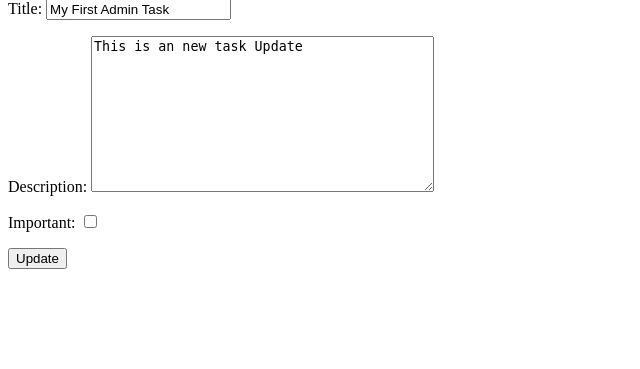
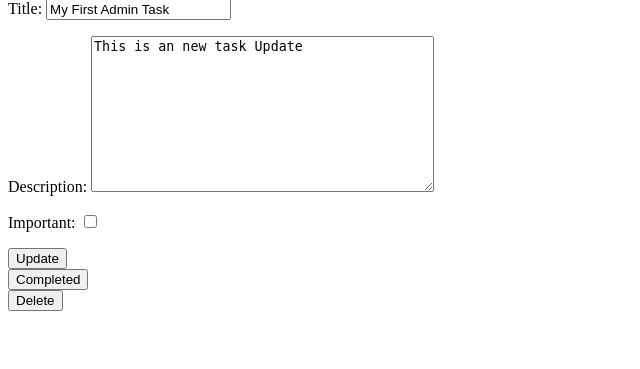
Before and after one commit to FerxhoDev/DjangoApp, a Django app: page /tasks/1/ in a window 1280 px wide. Shown: the part 169-538 px from the top of the page, without its empty margins (0-640 px from the left). Run offline with Django 5.2, Linux system fonts and the light colour scheme; a user stored in the database is signed in; data comes from the database, SQL or seed files in the repository; both versions use the stored data as it was after the commit.

Commit message:
Complete adn delete task add

```diff
--- a/crudapp/urls.py
+++ b/crudapp/urls.py
@@ -25,6 +25,8 @@ urlpatterns = [
     path('tasks/', views.tasks, name='tasks'),
     path('tasks/create/', views.createtask, name='create_task'),
     path('tasks/<int:task_id>/', views.task_detail, name='task_detail'),
+    path('tasks/<int:task_id>/complete/', views.complete_task, name='complete_task'),
+    path('tasks/<int:task_id>/delete/', views.delete_task, name='delete_task'),
     path('logout/', views.signout, name='logout'),
     path('signin/', views.signin, name='signin'),
 ]
--- a/tasks/templates/task_detail.html
+++ b/tasks/templates/task_detail.html
@@ -13,4 +13,18 @@
 
 </form>
 
+
+<form action="{% url 'complete_task' task.id%}" method="POST">
+    {% csrf_token %}
+    <button>
+        Completed
+    </button>
+</form>
+
+<form action="{% url 'delete_task' task.id%}" method="POST">
+    {% csrf_token %}
+    <button>
+        Delete
+    </button>
+</form>
 {% endblock %}
--- a/tasks/views.py
+++ b/tasks/views.py
@@ -4,8 +4,8 @@ from django.contrib.auth.models import User
 from django.contrib.auth import login, logout, authenticate
 from django.db import IntegrityError
 from .forms import TaskForm
-
 from .models import Task
+from django.utils import timezone
 
 # Create your views here.
 
@@ -38,7 +38,7 @@ def signup(request):
 
 
 def tasks(request):
-    tasks = Task.objects.filter(user=request.user, datecompleted__isnull=False)
+    tasks = Task.objects.filter(user=request.user, datecompleted__isnull=True)
     return render(request, 'tasks.html', {'tasks': tasks})
 
 
@@ -97,3 +97,16 @@ def task_detail(request, task_id):
                 'form': form,
                 'error': 'Error to update task'
             })
+
+def complete_task(request, task_id):
+    task = get_object_or_404(Task, pk=task_id, user=request.user)
+    if request.method == 'POST':
+        task.datecompleted = timezone.now()
+        task.save()
+        return redirect('tasks')
+
+def delete_task(request, task_id):
+    task = get_object_or_404(Task, pk=task_id, user=request.user)
+    if request.method == 'POST':
+        task.delete()
+        return redirect('tasks')
```
Also changed, not shown: db.sqlite3.
